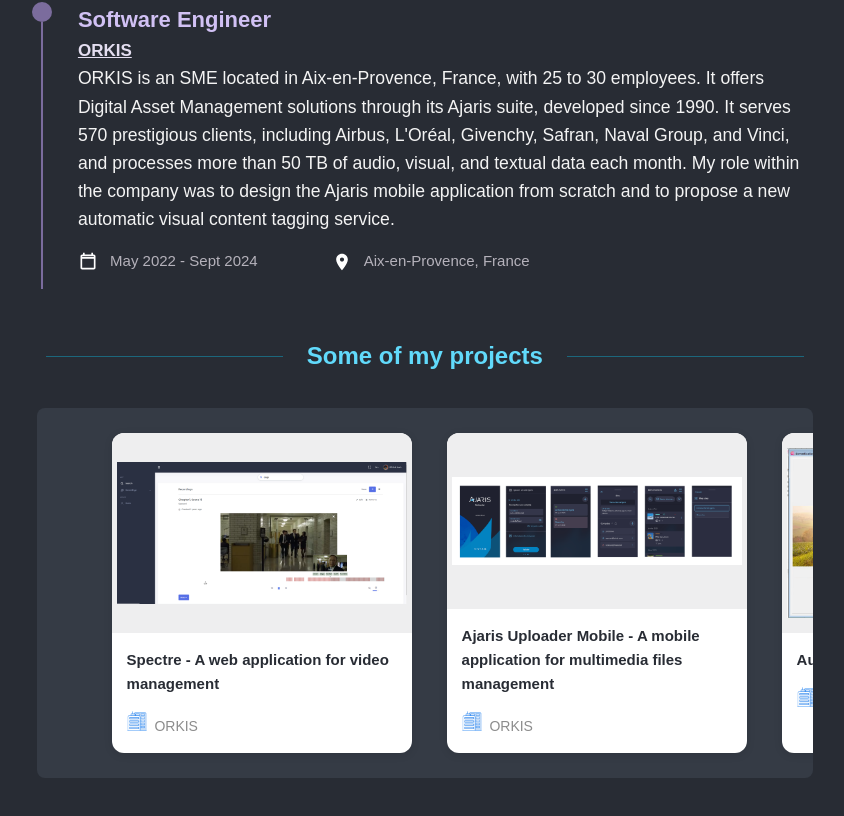
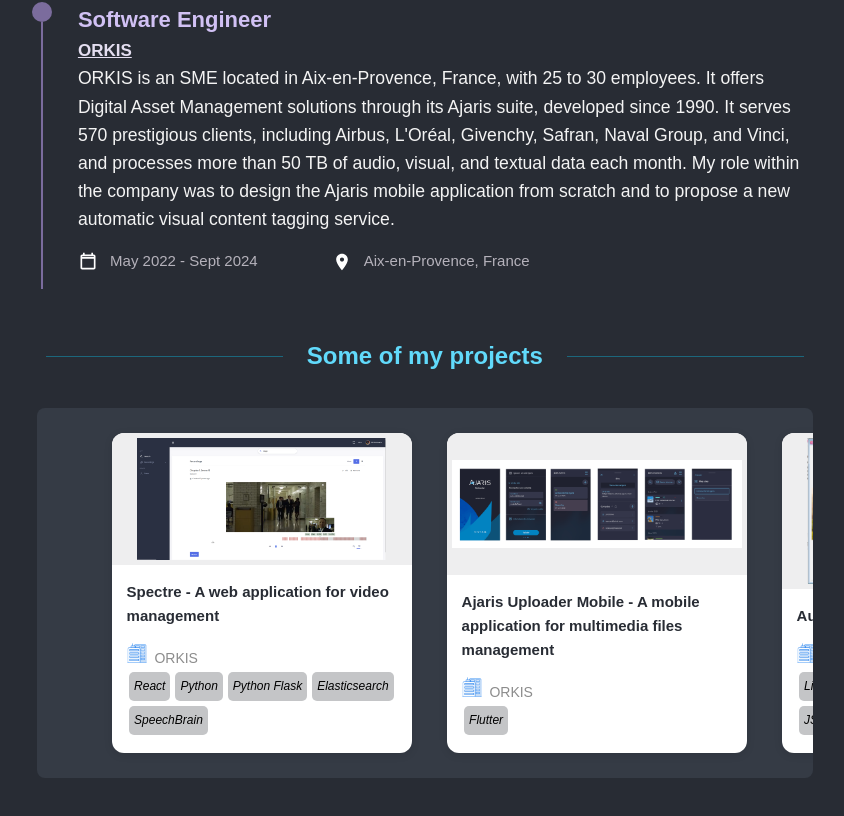
Before and after one commit to Luo-Ying/Portofolio, a React (Create React App) app: page / in a window 1280 px wide. Shown: the part 721-1537 px from the top of the page, without its empty margins (388-1232 px from the left). Built offline with nearby package versions, Linux system fonts and the light colour scheme.

Commit message:
Add technologies tag on the project card

```diff
--- a/src/App.css
+++ b/src/App.css
@@ -780,3 +780,19 @@
 .more-projects-button-inner-circle-line-bottom {
   top: 75%;
 }
+
+.tech-tag {
+  color: #000000;
+  font-size: 12px;
+  background-color: #c4c5c7;
+  padding: 5px;
+  border-radius: 5px;
+  margin: 2.5px;
+  width: fit-content;
+}
+
+.project-technologies {
+  display: flex;
+  flex-direction: row;
+  flex-wrap: wrap;
+}
--- a/src/components/projectCard.js
+++ b/src/components/projectCard.js
@@ -21,6 +21,13 @@
                     &nbsp;&nbsp;
                     {project.organization.name[currentLanguage.language]}
                 </div>
+                <div className="project-technologies">
+                    {project.technologies.map((tech, index) => (
+                        <em key={index} className="tech-tag">
+                            {tech.name}
+                        </em>
+                    ))}
+                </div>
             </div>
         </div>
     );
```
